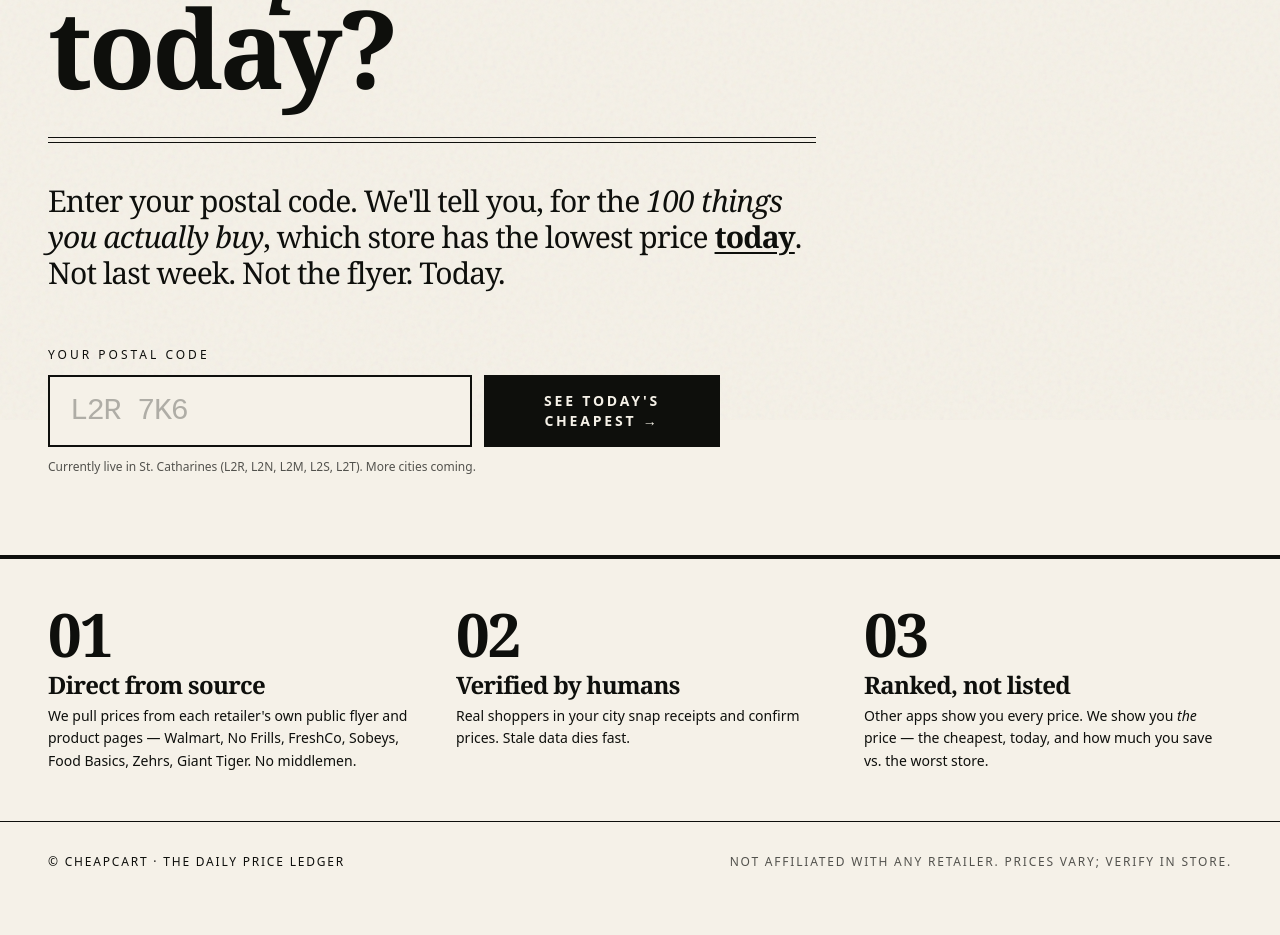
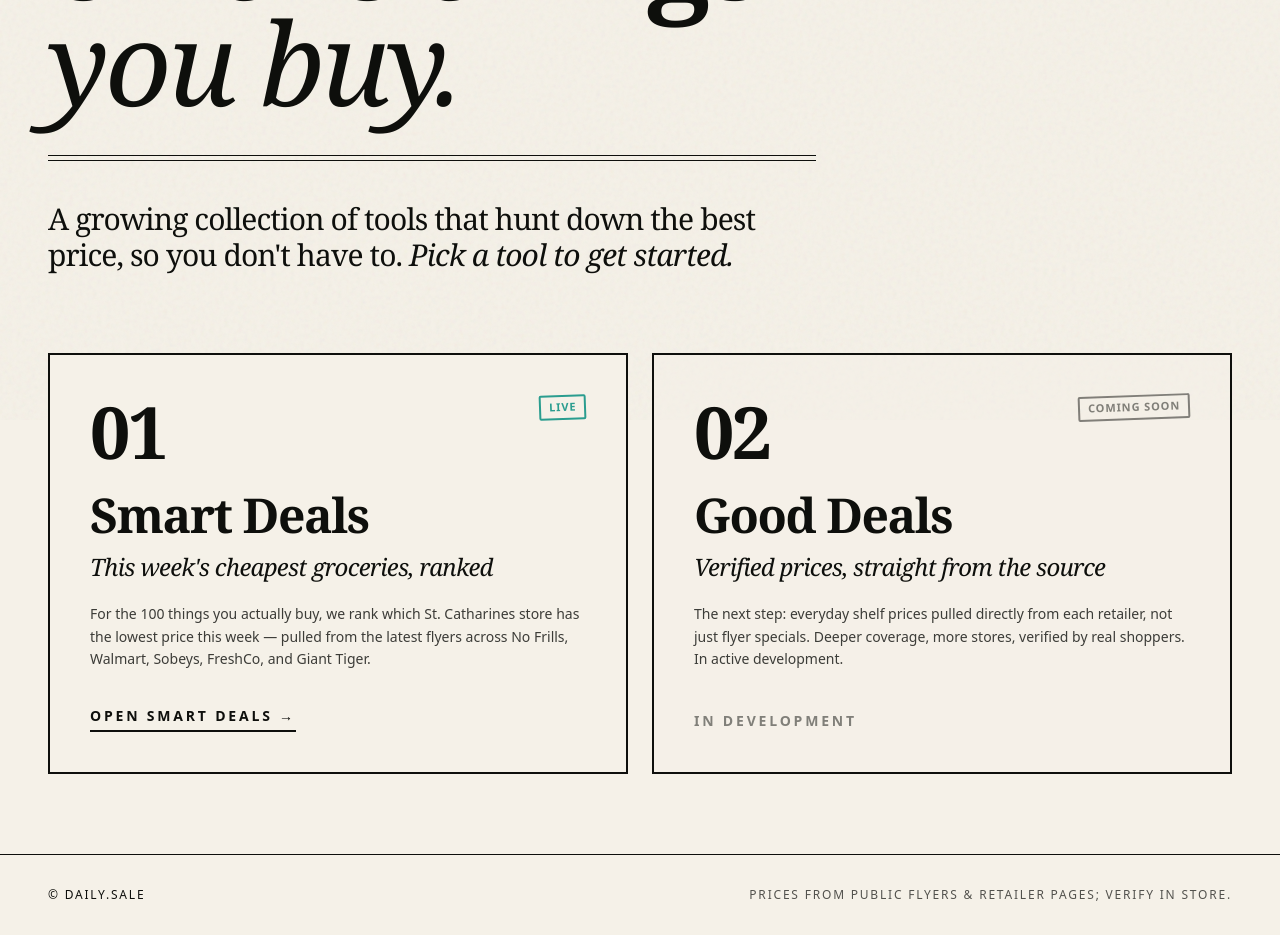
Before and after one commit to WEBWORKSA1/daily-sale, a Next.js app: page / in a window 1280 px wide. Shown: the part 380-1315 px from the top of the page. Before the commit the page ends 1282 px from the top, so only its background shows below. Built offline with nearby package versions, Linux system fonts and the light colour scheme.

Commit message:
feat(hub): daily.sale platform hub at root — Smart Deals (live) + Good Deals (coming soon) product cards

```diff
--- a/app/page.tsx
+++ b/app/page.tsx
@@ -1,100 +1,121 @@
-'use client';
+import Link from 'next/link';
 
-import { useState } from 'react';
-import { useRouter } from 'next/navigation';
-import { isValidPostal } from '@/lib/postal';
+export const metadata = {
+  title: 'daily.sale — Spend less on the things you buy',
+  description: 'A growing collection of tools that find you the best price. Starting with groceries in St. Catharines.',
+};
 
-export default function Home() {
-  const [postal, setPostal] = useState('');
-  const [err, setErr] = useState('');
-  const router = useRouter();
+type Product = {
+  slug: string;
+  name: string;
+  tagline: string;
+  status: 'live' | 'soon';
+  href: string;
+  num: string;
+  blurb: string;
+};
 
-  function submit(e: React.FormEvent) {
-    e.preventDefault();
-    if (!isValidPostal(postal)) {
-      setErr('Enter a valid postal code (e.g. L2R 7K6)');
-      return;
-    }
-    router.push(`/p/${postal.replace(/\s+/g, '').toUpperCase()}`);
-  }
+const PRODUCTS: Product[] = [
+  {
+    slug: 'smart-deals',
+    name: 'Smart Deals',
+    tagline: 'This week\'s cheapest groceries, ranked',
+    status: 'live',
+    href: '/smart-deals',
+    num: '01',
+    blurb: 'For the 100 things you actually buy, we rank which St. Catharines store has the lowest price this week — pulled from the latest flyers across No Frills, Walmart, Sobeys, FreshCo, and Giant Tiger.',
+  },
+  {
+    slug: 'good-deals',
+    name: 'Good Deals',
+    tagline: 'Verified prices, straight from the source',
+    status: 'soon',
+    href: '/good-deals',
+    num: '02',
+    blurb: 'The next step: everyday shelf prices pulled directly from each retailer, not just flyer specials. Deeper coverage, more stores, verified by real shoppers. In active development.',
+  },
+];
 
+export default function Hub() {
   return (
     <main className="min-h-screen flex flex-col">
       <header className="px-6 md:px-12 pt-6 pb-3 rule-thick border-b border-ink">
         <div className="flex items-baseline justify-between">
-          <div className="text-xs tracking-[0.2em] uppercase">Vol. I · No. 1 · Daily</div>
-          <div className="text-xs tracking-[0.2em] uppercase">St. Catharines, ON · Today</div>
+          <div className="text-xs tracking-[0.2em] uppercase">A Webworks Property</div>
+          <div className="text-xs tracking-[0.2em] uppercase">St. Catharines, ON</div>
         </div>
       </header>
 
       <section className="px-6 md:px-12 py-10 md:py-20">
-        <div className="max-w-5xl">
-          <p className="text-xs tracking-[0.25em] uppercase mb-6">A daily price ledger</p>
-          <h1 className="display text-[14vw] md:text-[8.5vw] leading-[0.9] font-black">
-            What&apos;s<br/>
-            <span className="italic font-normal">cheapest</span><br/>
-            today?
-          </h1>
-          <div className="rule-double my-10 max-w-3xl"></div>
-
-          <p className="display text-2xl md:text-3xl max-w-3xl leading-tight font-light">
-            Enter your postal code. We&apos;ll tell you, for the
-            <span className="italic"> 100 things you actually buy</span>,
-            which store has the lowest price <span className="font-bold underline decoration-2 underline-offset-4">today</span>.
-            Not last week. Not the flyer. Today.
-          </p>
-        </div>
-
-        <form onSubmit={submit} className="mt-14 max-w-2xl">
-          <label className="block text-xs tracking-[0.25em] uppercase mb-3">Your Postal Code</label>
-          <div className="flex gap-3 items-stretch">
-            <input
-              type="text"
-              value={postal}
-              onChange={(e) => { setPostal(e.target.value); setErr(''); }}
-              placeholder="L2R 7K6"
-              className="tag flex-1 bg-paper border-2 border-ink px-5 py-4 text-3xl uppercase placeholder-ink/30 focus:outline-none focus:bg-ink focus:text-paper transition"
-              autoComplete="postal-code"
-              maxLength={7}
-            />
-            <button
-              type="submit"
-              className="bg-ink text-paper px-8 py-4 text-sm tracking-[0.2em] uppercase font-bold hover:bg-cart transition"
-            >
-              See Today&apos;s Cheapest →
-            </button>
-          </div>
-          {err && <p className="mt-2 text-cart text-sm">{err}</p>}
-          <p className="mt-3 text-xs opacity-70">Currently live in St. Catharines (L2R, L2N, L2M, L2S, L2T). More cities coming.</p>
-        </form>
+        <p className="text-xs tracking-[0.25em] uppercase mb-6">daily.sale</p>
+        <h1 className="display text-[15vw] md:text-[9vw] leading-[0.88] font-black">
+          Spend less<br/>
+          on the things<br/>
+          <span className="italic font-normal">you buy.</span>
+        </h1>
+        <div className="rule-double my-10 max-w-3xl"></div>
+        <p className="display text-2xl md:text-3xl max-w-3xl leading-tight font-light">
+          A growing collection of tools that hunt down the best price, so you don&apos;t have to.
+          <span className="italic"> Pick a tool to get started.</span>
+        </p>
       </section>
 
-      <section className="px-6 md:px-12 py-12 rule-thick border-t border-ink">
-        <div className="grid md:grid-cols-3 gap-10">
-          <div>
-            <div className="display text-6xl font-black mb-3">01</div>
-            <h3 className="display text-2xl font-bold mb-2">Direct from source</h3>
-            <p className="text-sm leading-relaxed">We pull prices from each retailer&apos;s own public flyer and product pages — Walmart, No Frills, FreshCo, Sobeys, Food Basics, Zehrs, Giant Tiger. No middlemen.</p>
-          </div>
-          <div>
-            <div className="display text-6xl font-black mb-3">02</div>
-            <h3 className="display text-2xl font-bold mb-2">Verified by humans</h3>
-            <p className="text-sm leading-relaxed">Real shoppers in your city snap receipts and confirm prices. Stale data dies fast.</p>
-          </div>
-          <div>
-            <div className="display text-6xl font-black mb-3">03</div>
-            <h3 className="display text-2xl font-bold mb-2">Ranked, not listed</h3>
-            <p className="text-sm leading-relaxed">Other apps show you every price. We show you <span className="italic">the</span> price — the cheapest, today, and how much you save vs. the worst store.</p>
-          </div>
+      <section className="px-6 md:px-12 pb-20">
+        <div className="grid md:grid-cols-2 gap-6">
+          {PRODUCTS.map((p) => (
+            <ProductCard key={p.slug} product={p} />
+          ))}
         </div>
       </section>
 
       <footer className="px-6 md:px-12 py-8 rule-thin border-t border-ink mt-auto">
         <div className="flex flex-wrap justify-between items-center gap-4 text-xs tracking-[0.15em] uppercase">
-          <div>© CheapCart · The Daily Price Ledger</div>
-          <div className="opacity-70">Not affiliated with any retailer. Prices vary; verify in store.</div>
+          <div>© daily.sale</div>
+          <div className="opacity-70">Prices from public flyers &amp; retailer pages; verify in store.</div>
         </div>
       </footer>
     </main>
   );
 }
+
+function ProductCard({ product }: { product: Product }) {
+  const isLive = product.status === 'live';
+  const inner = (
+    <div
+      className={
+        'lift relative border-2 border-ink p-8 md:p-10 h-full flex flex-col ' +
+        (isLive ? 'bg-paper hover:bg-ink hover:text-paper group cursor-pointer' : 'bg-paper/40')
+      }
+    >
+      <div className="flex items-start justify-between mb-6">
+        <div className="display text-6xl md:text-7xl font-black">{product.num}</div>
+        <span
+          className={
+            'stamp ' + (isLive ? 'text-save' : 'text-ink/50')
+          }
+        >
+          {isLive ? 'Live' : 'Coming Soon'}
+        </span>
+      </div>
+      <h2 className="display text-4xl md:text-5xl font-black leading-none mb-3">{product.name}</h2>
+      <p className="display text-xl md:text-2xl font-light italic mb-5">{product.tagline}</p>
+      <p className="text-sm leading-relaxed opacity-80 mb-8">{product.blurb}</p>
+      <div className="mt-auto">
+        {isLive ? (
+          <span className="inline-block text-sm tracking-[0.2em] uppercase font-bold border-b-2 border-current pb-1 group-hover:border-paper">
+            Open Smart Deals →
+          </span>
+        ) : (
+          <span className="inline-block text-sm tracking-[0.2em] uppercase font-bold opacity-50">
+            In development
+          </span>
+        )}
+      </div>
+    </div>
+  );
+
+  if (isLive) {
+    return <Link href={product.href} className="block h-full">{inner}</Link>;
+  }
+  return <div className="h-full">{inner}</div>;
+}
```
